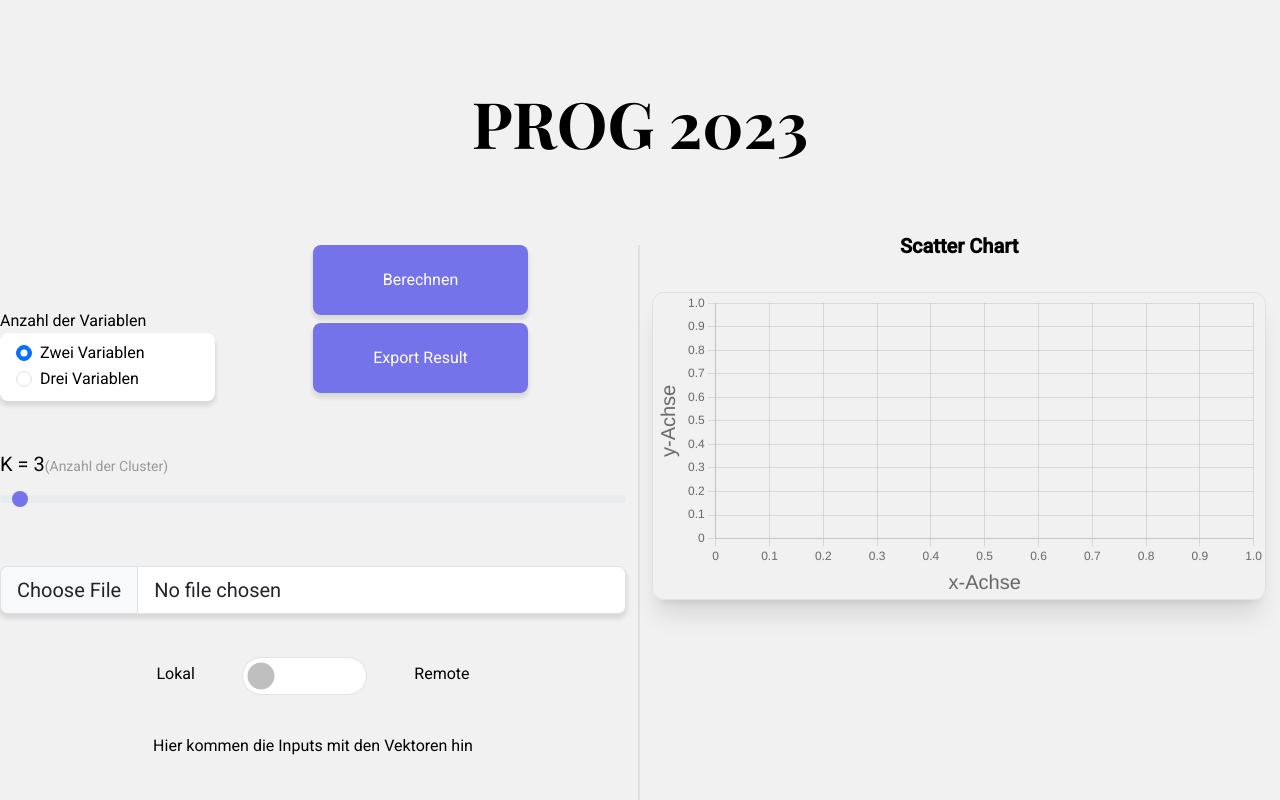
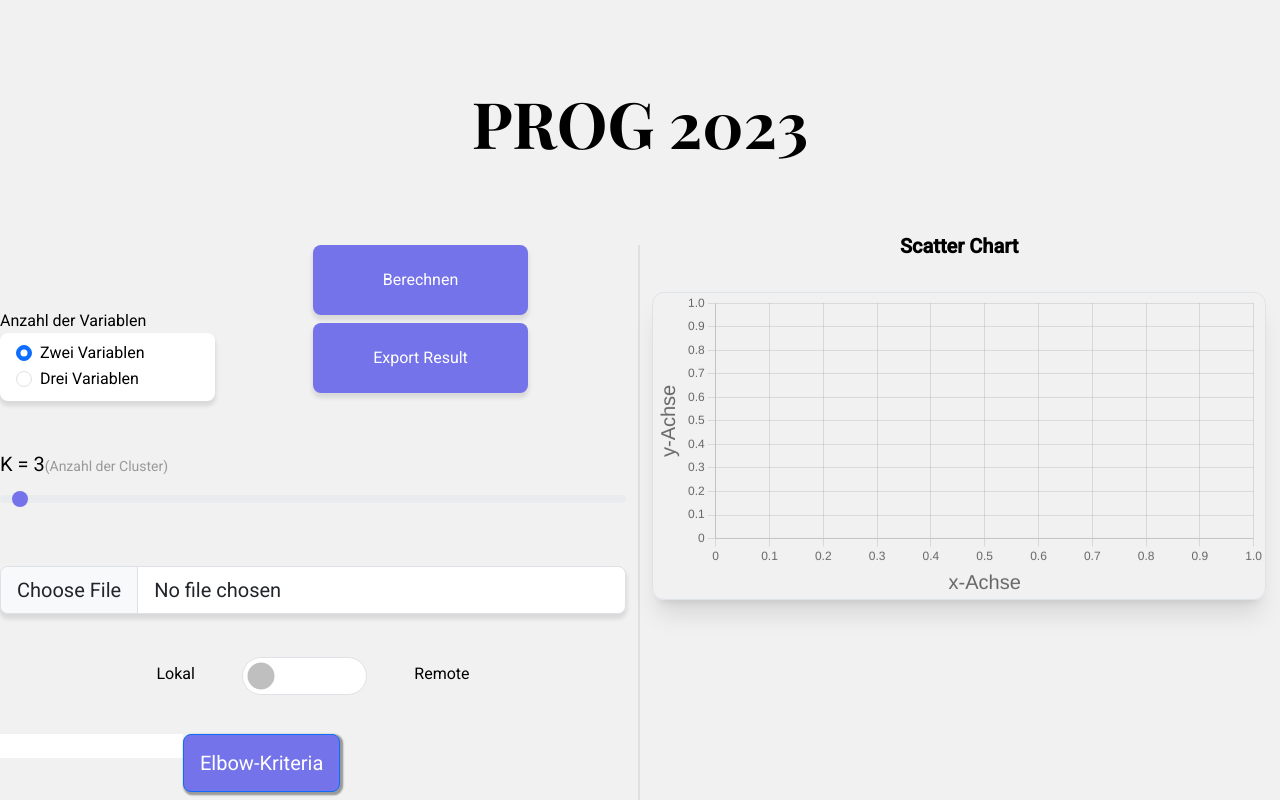
Before and after one commit to felixkru/PP2023, a Next.js app in the folder pp-2023/: page / in a window 1280 px wide. Shown: the top 800 px of the page. Built offline with nearby package versions, Linux system fonts and the light colour scheme; a web font is replaced by a local one.

Commit message:
feature: Implementierung Button-Elbow-Kriteria

```diff
--- a/pp-2023/src/app/globals.css
+++ b/pp-2023/src/app/globals.css
@@ -173,3 +173,9 @@ main {
 .btn-excel {
   margin: .5rem;
 }
+
+.btn-elbow {
+  background-color: #7473EA;
+  height: 120%;
+  box-shadow: .1rem .1rem .1rem .1rem #999999;
+}
--- /dev/null
+++ b/pp-2023/src/app/kmeans/elbow-kriteria.js
@@ -0,0 +1,20 @@
+export const CalculateElbowKriteria = () => {
+
+}
+
+export const CreateElbowCriteriaElements = () => {
+
+    return (
+        <div className="mt-5 mb-5 flex">
+            <div className="grid-cell-elbow">
+                <input/>
+            </div>
+            <div className="grid-cell-elbow">
+                <button className="btn btn-primary btn-lg btn-elbow" type="submit">Elbow-Kriteria</button>
+            </div>
+            <div className="grid-cell-elbow">
+
+            </div>
+        </div>
+    );
+}
--- a/pp-2023/src/app/page.js
+++ b/pp-2023/src/app/page.js
@@ -9,11 +9,14 @@ import {HandeleSwitchVariablesProvider} from './kmeans/switch-variables';
 import {HandleDynamicGeneratedInputFieldsProvider} from './kmeans/create-save-manuel-input';
 import ScatterChart from './kmeans/scatter-chart';
 import {CreateLocalRemoteButton} from "./kmeans/local-remote-button";
+import {CreateElbowCriteriaElements} from './kmeans/elbow-kriteria';
 import './globals.css'
 
 export default function Home() {
 
     const [localRemoteButton, setLocalRemoteButton] = useState(false);
+    const [inputKForElbow, setInputKForElbow] = useState(0);
+    const [bestKForKMeans, setBestKForKMeans] = useState(0);
 
     return (
         <HandeleSwitchVariablesProvider data-testid="handleSwitchVariablesProvider">
@@ -35,6 +38,7 @@ export default function Home() {
                                     </div>
                                     <CreateLocalRemoteButton localRemoteButton={localRemoteButton} setLocalRemoteButton={setLocalRemoteButton} />
                                 </section>
+                                <CreateElbowCriteriaElements inputKForElbow={inputKForElbow} setInputKForElbow={setInputKForElbow}/>
                                 <CreateManuelInputFields/>
                             </div>
                             <div className='output-area col12 col-lg-6 h-100'>
```
